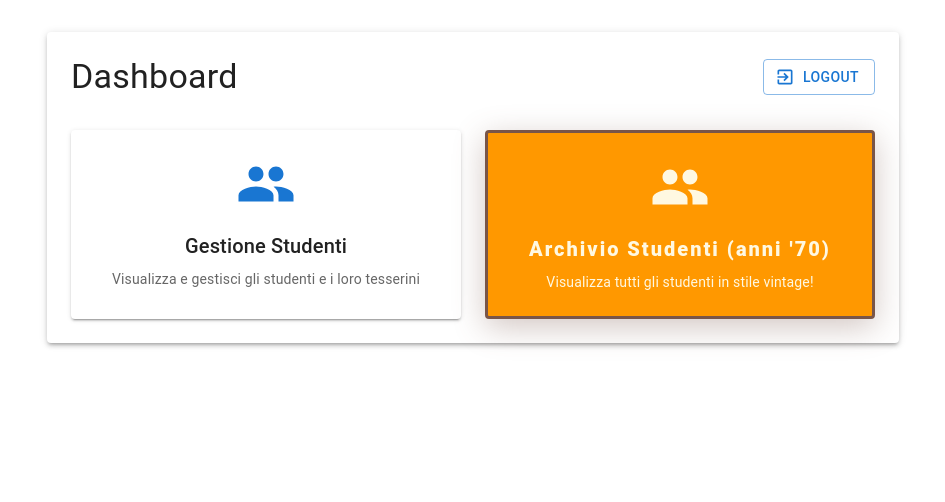
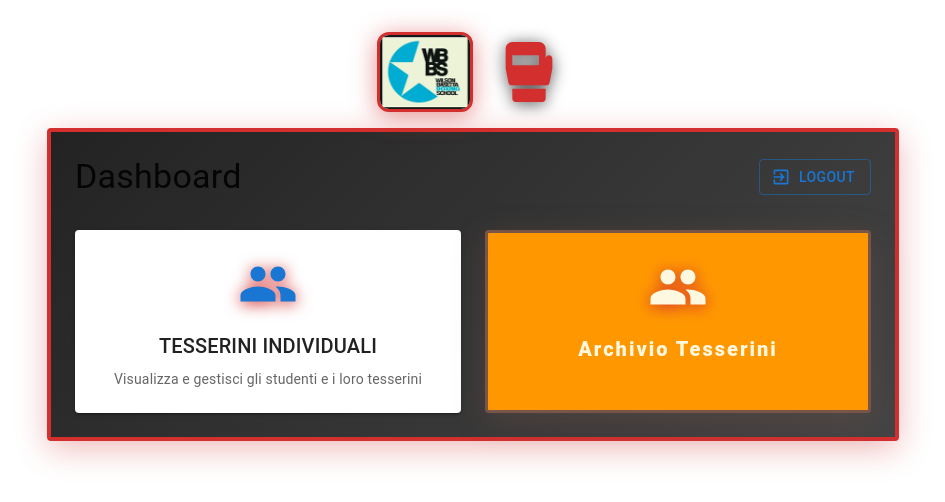
Before and after one commit to Bobbyvelluto/tesserino-frontend, a React (Create React App) app: page /dashboard in a window 1280 px wide. Both pictures are taken after typing "Sample", "Sample123" into the empty fields and a click on the button "ACCEDI". Shown: the top 502 px of the page, without its empty margins (167-1112 px from the left). Built offline with nearby package versions, Linux system fonts and the light colour scheme.

Commit message:
Stile dashboard: aggiunti guantoni, logo e look palestra boxe

```diff
--- a/src/pages/Dashboard.js
+++ b/src/pages/Dashboard.js
@@ -8,7 +8,7 @@ import {
   Grid,
   Box,
 } from '@mui/material';
-import { People as PeopleIcon, ExitToApp as ExitToAppIcon } from '@mui/icons-material';
+import { People as PeopleIcon, ExitToApp as ExitToAppIcon, SportsMma as SportsMmaIcon } from '@mui/icons-material';
 
 function Dashboard() {
   const navigate = useNavigate();
@@ -20,7 +20,11 @@ function Dashboard() {
 
   return (
     <Container maxWidth="md" sx={{ mt: 4 }}>
-      <Paper elevation={3} sx={{ p: 3 }}>
+      <Box sx={{ display: 'flex', justifyContent: 'center', mb: 2 }}>
+        <img src="/wbbs-icon-192.png" alt="Logo WBBS" style={{ height: 80, marginRight: 16, borderRadius: 12, boxShadow: '0 4px 24px #d32f2f88', border: '3px solid #d32f2f', background: '#fff' }} />
+        <SportsMmaIcon sx={{ fontSize: 80, color: '#d32f2f', filter: 'drop-shadow(0 2px 8px #000a)' }} />
+      </Box>
+      <Paper elevation={3} sx={{ p: 3, border: '4px solid #d32f2f', boxShadow: '0 8px 32px #d32f2f55', background: 'linear-gradient(135deg, #232323 0%, #444 100%)' }}>
         <Box sx={{ display: 'flex', justifyContent: 'space-between', alignItems: 'center', mb: 4 }}>
           <Typography variant="h4">
             Dashboard
@@ -48,9 +52,9 @@ function Dashboard() {
               }}
               onClick={() => navigate('/students')}
             >
-              <PeopleIcon sx={{ fontSize: 60, color: 'primary.main', mb: 2 }} />
+              <PeopleIcon sx={{ fontSize: 60, color: 'primary.main', mb: 2, filter: 'drop-shadow(0 2px 8px #d32f2f)' }} />
               <Typography variant="h6" gutterBottom>
-                Gestione Studenti
+                TESSERINI INDIVIDUALI
               </Typography>
               <Typography variant="body2" color="textSecondary" align="center">
                 Visualizza e gestisci gli studenti e i loro tesserini
@@ -75,12 +79,9 @@ function Dashboard() {
               }}
               onClick={() => navigate('/student-archive')}
             >
-              <PeopleIcon sx={{ fontSize: 60, color: '#fff8e1', mb: 2 }} />
+              <PeopleIcon sx={{ fontSize: 60, color: '#fff8e1', mb: 2, filter: 'drop-shadow(0 2px 8px #d32f2f)' }} />
               <Typography variant="h6" gutterBottom sx={{ fontWeight: 900, letterSpacing: 2 }}>
-                Archivio Studenti (anni '70)
-              </Typography>
-              <Typography variant="body2" align="center" sx={{ color: '#fff8e1' }}>
-                Visualizza tutti gli studenti in stile vintage!
+                Archivio Tesserini
               </Typography>
             </Paper>
           </Grid>
--- a/src/pages/StudentArchive.js
+++ b/src/pages/StudentArchive.js
@@ -34,18 +34,10 @@ function StudentArchive() {
   return (
     <Box sx={{
       minHeight: '100vh',
-      bgcolor: seventiesColors[3],
+      bgcolor: '#232323',
       p: 4,
     }}>
-      <Typography variant="h3" align="center" sx={{
-        fontFamily: 'Impact, Oswald, Arial, sans-serif',
-        color: seventiesColors[0],
-        mb: 4,
-        letterSpacing: 2,
-        textShadow: '0 2px 8px #79554888',
-      }}>
-        Archivio Studenti
-      </Typography>
+      {/* Titolo rimosso per look palestra */}
       {loading ? (
         <Box sx={{ display: 'flex', justifyContent: 'center', mt: 8 }}>
           <CircularProgress color="warning" />
@@ -55,38 +47,43 @@ function StudentArchive() {
           {students.map((student, idx) => (
             <Grid item xs={12} sm={6} md={4} key={student._id}>
               <Box sx={{
-                bgcolor: seventiesColors[idx % seventiesColors.length],
-                borderRadius: 6,
-                boxShadow: '0 8px 32px #79554855',
+                bgcolor: '#111',
+                borderRadius: 8,
+                boxShadow: '0 4px 24px #000a',
                 p: 3,
                 display: 'flex',
                 flexDirection: 'column',
                 alignItems: 'center',
-                border: '4px solid #fff8e1',
+                border: '4px solid #d32f2f',
                 minHeight: 220,
                 position: 'relative',
                 transition: 'transform 0.2s',
                 '&:hover': {
-                  transform: 'scale(1.04) rotate(-2deg)',
-                  boxShadow: '0 16px 48px #d8431555',
+                  transform: 'scale(1.04)',
+                  boxShadow: '0 16px 48px #d32f2f88',
                 },
               }}>
-                <PersonIcon sx={{ fontSize: 48, color: '#fff8e1', mb: 1, textShadow: '0 2px 8px #d8431588' }} />
+                <PersonIcon sx={{ fontSize: 48, color: '#fff', mb: 1, textShadow: '0 2px 8px #d32f2f88' }} />
                 <Typography variant="h5" sx={{
-                  fontFamily: 'Oswald, Impact, Arial, sans-serif',
+                  fontFamily: 'Oswald, Impact, Arial Black, sans-serif',
                   fontWeight: 900,
-                  color: '#fff8e1',
-                  textShadow: '0 2px 8px #222b',
+                  color: '#fff',
+                  textShadow: '0 2px 8px #d32f2f',
                   mb: 1,
                   letterSpacing: 2,
                   textTransform: 'uppercase',
+                  fontSize: 28,
+                  borderBottom: '2px solid #d32f2f',
+                  pb: 1,
+                  width: '100%',
+                  textAlign: 'center',
                 }}>
                   {student.name}
                 </Typography>
-                <Typography variant="body1" sx={{ color: seventiesColors[3], mb: 1, fontWeight: 700, fontFamily: 'monospace' }}>
+                <Typography variant="body1" sx={{ color: '#fff', mb: 1, fontWeight: 700, fontFamily: 'monospace', fontSize: 18 }}>
                   {student.telefono}
                 </Typography>
-                <Typography variant="body2" sx={{ color: '#fff8e1', mb: 2, fontWeight: 700 }}>
+                <Typography variant="body2" sx={{ color: '#d32f2f', mb: 2, fontWeight: 900, fontSize: 18, letterSpacing: 1 }}>
                   Lezioni effettuate: {getLessons(student).filter(l => l.isUsed).length} / {getLessons(student).length}
                 </Typography>
                 <Button
--- a/src/pages/StudentCard.js
+++ b/src/pages/StudentCard.js
@@ -375,7 +375,7 @@ function StudentCard() {
                 onClick={() => handleAvailableLessonClick(lessonIndex, lesson)}
               >
                 <Box sx={{ background: 'orange', borderRadius: 3, px: 0.7, py: 0.2, display: 'flex', alignItems: 'center', justifyContent: 'center' }}>
-                  {lessonIndex + 1}
+                  {/* {lessonIndex + 1} */}
                 </Box>
               </Box>
             ;
```
